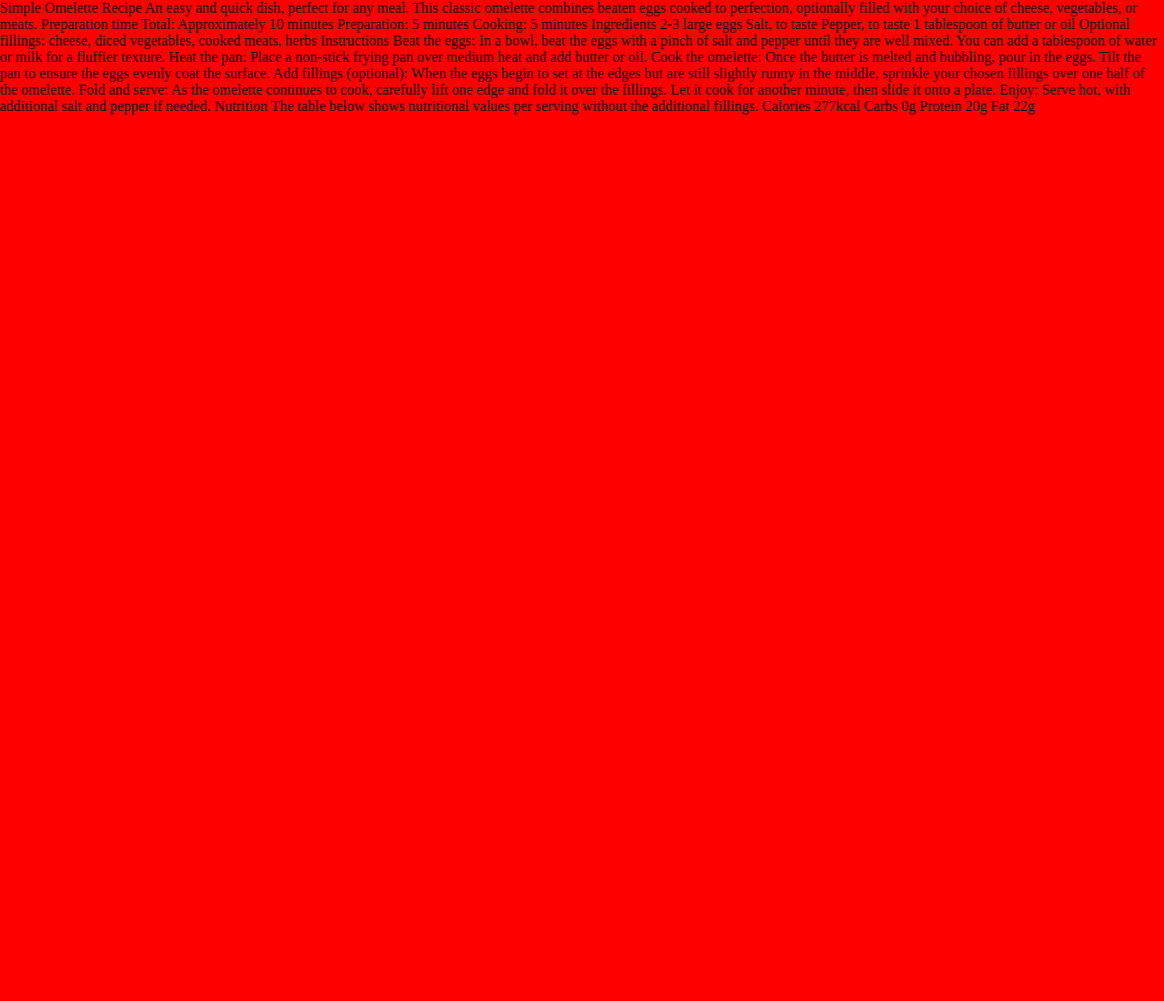
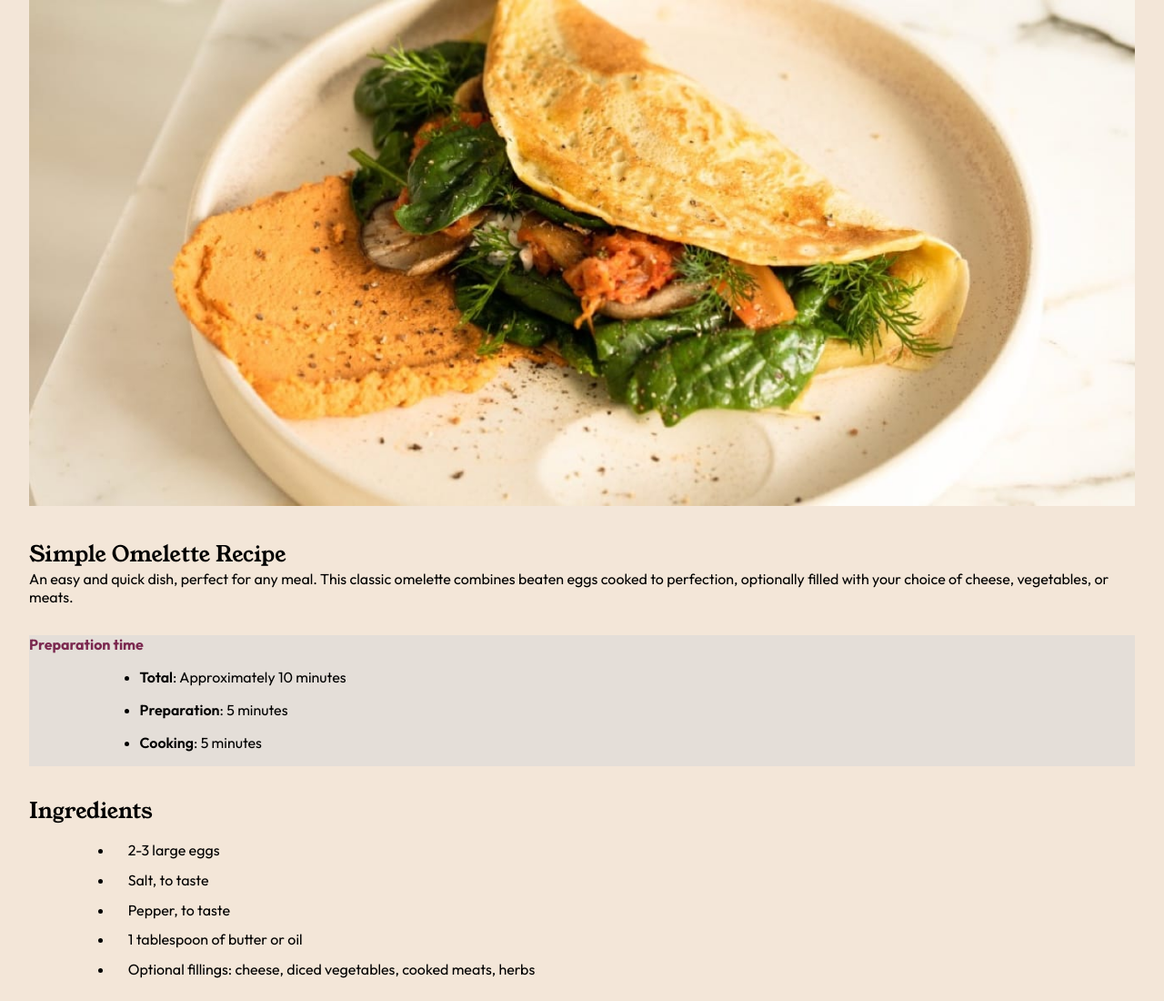
Before and after one commit to fedegemini/recipe-page-main, a plain HTML site: page index.html in a window 1280 px wide. Shown: the top 1100 px of the page at 91% size. Before the commit the page ends 800 px from the top, so only its background shows below. Drawn offline with Linux system fonts and the light colour scheme.

Commit message:
finished

```diff
--- a/index.html
+++ b/index.html
@@ -14,58 +14,77 @@
 
 <body>
 
-	Simple Omelette Recipe
+	<section class="container-menu">
+		<header class="menu-header">
+			<div class="menu-img">
+				<img class="header-img" src="./src/assets/images/image-omelette.jpeg" alt="omelette menu image">
+			</div>
 
-	An easy and quick dish, perfect for any meal. This classic omelette combines beaten eggs cooked
-	to perfection, optionally filled with your choice of cheese, vegetables, or meats.
+			<div class="header-main">
+				<h1 class="young-serif">Simple Omelette Recipe</h1>
+				<span class="outfit">An easy and quick dish, perfect for any meal. This classic omelette combines beaten eggs cooked
+					to perfection, optionally filled with your choice of cheese, vegetables, or meats.</span>
+			</div>
 
-	Preparation time
+			<div class="outfit header-notes">
+				<h4 class="fw-700">Preparation time</h4>
+				<ul class="prep-details">
+					<li><strong class="fw-600">Total</strong>: Approximately 10 minutes</li>
+					<li><strong class="fw-600">Preparation</strong>: 5 minutes</li>
+					<li><strong class="fw-600">Cooking</strong>: 5 minutes</li>
+				</ul>
+			</div>
+		</header>
 
-	Total: Approximately 10 minutes
-	Preparation: 5 minutes
-	Cooking: 5 minutes
+		<main class="menu-body outfit">
+			<div class="body-ingredients">
+				<h2 class="young-serif">Ingredients</h2>
+				<ul>
+					<li>2-3 large eggs</li>
+					<li>Salt, to taste</li>
+					<li>Pepper, to taste</li>
+					<li>1 tablespoon of butter or oil</li>
+					<li>Optional fillings: cheese, diced vegetables, cooked meats, herbs</li>
+				</ul>
+			</div>
 
-	Ingredients
+			<div class="body-instructions">
+				<h2 class="young-serif">Instructions</h2>
+				<ol>
+					<li><strong>Beat the eggs</strong>: In a bowl, beat the eggs with a pinch of salt and pepper until
+						they are well mixed.
+						You can add a tablespoon of water or milk for a fluffier texture.</li>
+					<li><strong>Heat the pan</strong>: Place a non-stick frying pan over medium heat and add butter or
+						oil.</li>
+					<li><strong>Cook the omelette</strong>: Once the butter is melted and bubbling, pour in the eggs.
+						Tilt the pan to ensure
+						the eggs evenly coat the surface.</li>
+					<li><strong>Add fillings (optional)</strong>: When the eggs begin to set at the edges but are still
+						slightly runny in the
+						middle, sprinkle your chosen fillings over one half of the omelette.</li>
+					<li><strong>Fold and serve</strong>: As the omelette continues to cook, carefully lift one edge and
+						fold it over the
+						fillings. Let it cook for another minute, then slide it onto a plate.</li>
+					<li><strong>Enjoy</strong>: Serve hot, with additional salt and pepper if needed.</li>
+				</ol>
+			</div>
 
-	2-3 large eggs
-	Salt, to taste
-	Pepper, to taste
-	1 tablespoon of butter or oil
-	Optional fillings: cheese, diced vegetables, cooked meats, herbs
-
-	Instructions
-
-	Beat the eggs: In a bowl, beat the eggs with a pinch of salt and pepper until they are well mixed.
-	You can add a tablespoon of water or milk for a fluffier texture.
-
-	Heat the pan: Place a non-stick frying pan over medium heat and add butter or oil.
-
-	Cook the omelette: Once the butter is melted and bubbling, pour in the eggs. Tilt the pan to ensure
-	the eggs evenly coat the surface.
-
-	Add fillings (optional): When the eggs begin to set at the edges but are still slightly runny in the
-	middle, sprinkle your chosen fillings over one half of the omelette.
-
-	Fold and serve: As the omelette continues to cook, carefully lift one edge and fold it over the
-	fillings. Let it cook for another minute, then slide it onto a plate.
-
-	Enjoy: Serve hot, with additional salt and pepper if needed.
-
-	Nutrition
-
-	The table below shows nutritional values per serving without the additional fillings.
-
-	Calories
-	277kcal
-
-	Carbs
-	0g
-
-	Protein
-	20g
-
-	Fat
-	22g
+			<div class="body-nutri">
+				<h2 class="young-serif">Nutrition</h2>
+				<p>The table below shows nutritional values per serving without the additional fillings.</p>
+				<ul class="grid">
+					<li>Calories</li>
+					<li>277kcal</li>
+					<li>Carbs</li>
+					<li>0g</li>
+					<li>Protein</li>
+					<li>20g</li>
+					<li>Fat</li>
+					<li>22g</li>
+				</ul>
+			</div>
+		</main>
+	</section>
 
 </body>
 
--- a/src/style.css
+++ b/src/style.css
@@ -1,6 +1,158 @@
+/*
+- Mobile: 375px
+- Desktop: 1440px
+- Font size (paragraph): 16px
+*/
+
+@import url('https://fonts.googleapis.com/css2?family=Young+Serif&display=swap');
+@import url('https://fonts.googleapis.com/css2?family=Outfit:wght@100..900&display=swap');
+
+.young-serif {
+    font-family: "Young Serif", serif;
+    font-weight: 400;
+    font-style: normal;
+}
+
+.outfit {
+    font-family: "Outfit", sans-serif;
+    font-optical-sizing: auto;
+    font-weight: 400;
+    font-style: normal;
+}
+
+.fw-600 {
+    font-weight: 600;
+}
+
+.fw-700 {
+    font-weight: 700;
+}
+
+img {
+    width: 100%;
+}
+:root {
+    --White: hsl(0, 0%, 100%);
+    --Stone100: hsl(30, 54%, 90%);
+    --Stone150: hsl(30, 18%, 87%);
+    --Stone600: hsl(30, 10%, 34%);
+    --Stone900: hsl(24, 5%, 18%);
+    --Brown800: hsl(14, 45%, 36%);
+    --Rose800: hsl(332, 51%, 32%);
+    --Rose50: hsl(330, 100%, 98%);
+}
+
 * {
     margin: 0;
     padding: 0;
     box-sizing: border-box;
-    background-color: red;
 }
+
+.container-menu {
+    background-color: var(--Stone100);
+    padding: 0 2rem;
+    position: relative;
+
+    display: flex;
+    flex-direction: column;
+    gap: 1rem;
+    justify-content: center;
+
+    position: relative;
+}
+
+.menu-header {
+    background-color: inherit;
+    display: flex;
+    flex-direction: column;
+    gap: 2rem;
+    padding-bottom: 1rem;
+}
+
+.menu-img {
+    width: 100%;
+    margin: auto;
+    display: block;
+}
+
+
+.header-notes {
+    background-color: var(--Stone150);
+}
+
+.header-notes h4 {
+    color: var(--Rose800);
+}
+
+.prep-details {
+    padding: 1rem 0;
+    display: flex;
+    flex-direction: column;
+    justify-content: center;
+    gap: 1rem;
+    width: 80%;
+    margin: auto;
+}
+
+.menu-body {
+    background-color: inherit;
+    display: flex;
+    flex-direction: column;
+    gap: 2rem;
+}
+
+.body-ingredients ul {
+    padding: 1rem 0 2rem 0;
+    border-bottom: 1px solid var(--Stone600);
+    padding-inline-start: 2rem;
+
+    display: flex;
+    flex-direction: column;
+    gap: .8rem;
+
+    width: 90%;
+    margin: auto;
+}
+.body-ingredients ul li {
+    padding-inline-start: 1rem;
+}
+
+.body-instructions ol {
+    padding-bottom: 2rem;
+    border-bottom: 1px solid var(--Stone600);
+    padding-inline-start: 1rem;
+
+    display: flex;
+    flex-direction: column;
+    gap: .8rem;
+    width: 90%;
+    margin: auto;
+    align-items: start;
+}
+
+.body-instructions ol li {
+    padding-top: 1rem;
+    padding-inline-start: 1rem;
+}
+
+.body-instructions ol li::marker {
+    color: var(--Brown800);
+    font-weight: 700;
+}
+
+ul.grid {
+    list-style: none;
+}
+.grid {
+    background-color: inherit;
+    width: 80%;
+    margin: auto;
+    padding: 1rem;
+    display: grid;
+    grid-template-columns: repeat(2, 1fr);
+}
+
+.grid li {
+    border-bottom: .5px solid var(--Brown800);
+    padding: .7rem 1px;
+}
```
Also changed, not shown: src/preview.jpg (deleted).
